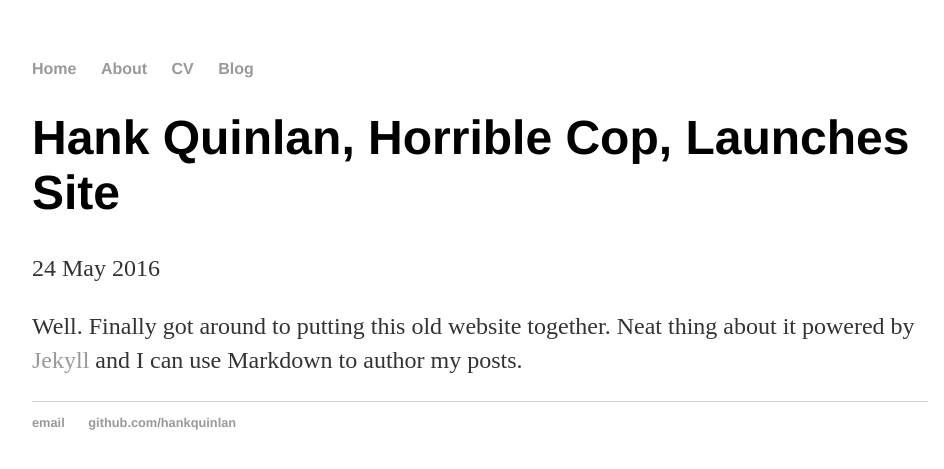
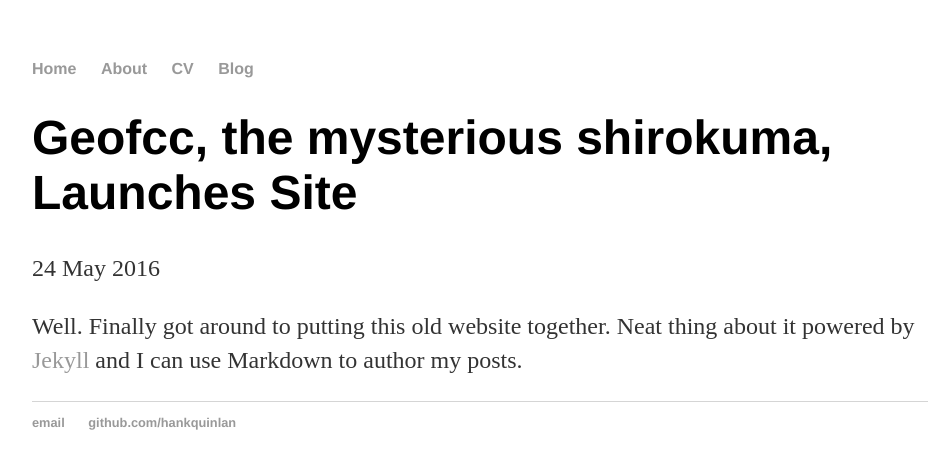
Before and after one commit to geofcc/geofcc.github.io, a Jekyll site: the page built from _posts/2016-05-24-Geofcc-site-launched.md, in a window 1280 px wide. Shown: the top 469 px of the page, without its empty margins (160-1104 px from the left). Built offline with Jekyll 4.4.1, drawn with Linux system fonts in a browser that asks for light colours.

Commit message:
Update 2016-05-24-Geofcc-site-launched.md

```diff
--- a/_posts/2016-05-24-Geofcc-site-launched.md
+++ b/_posts/2016-05-24-Geofcc-site-launched.md
@@ -1,6 +1,6 @@
 ---
 layout: post
-title: "Hank Quinlan, Horrible Cop, Launches Site"
+title: "Geofcc, the mysterious shirokuma, Launches Site"
 date: 2016-05-24
 ---
 
```
